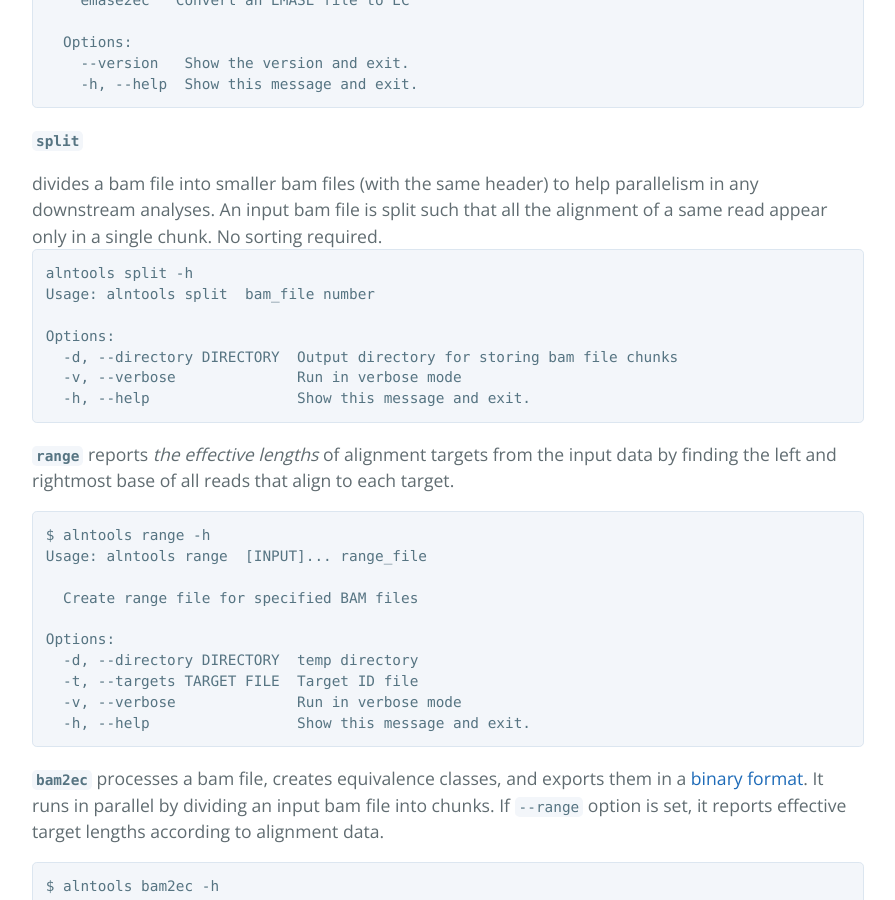
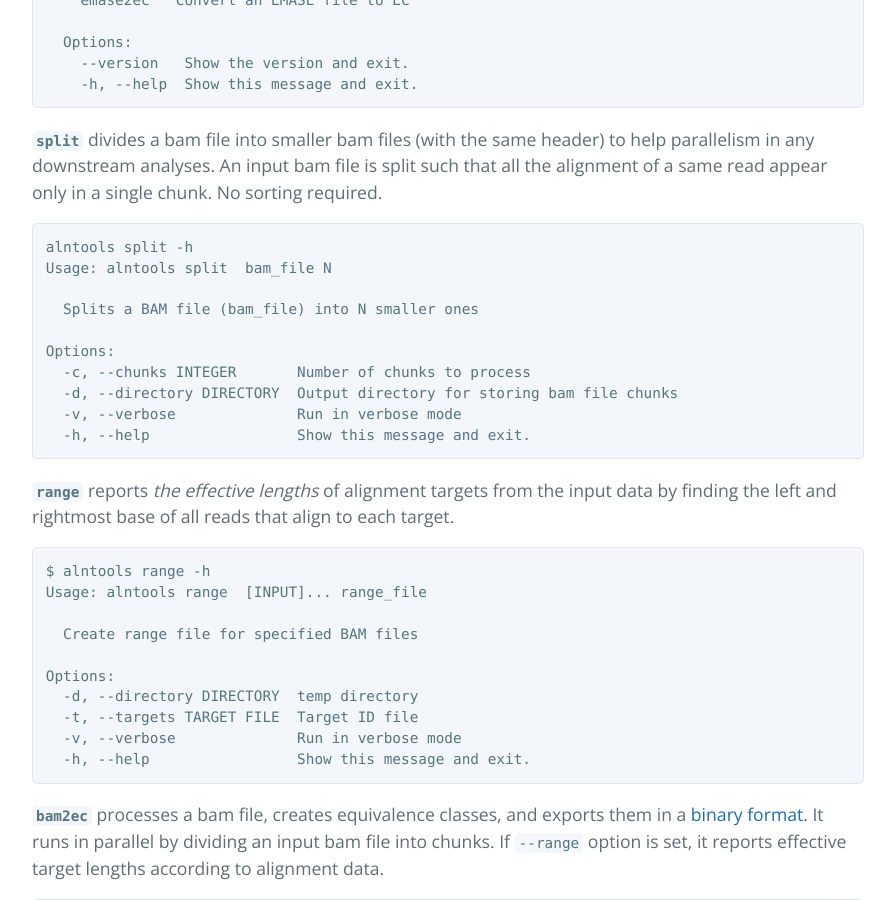
Before and after one commit to churchill-lab/alntools, a Jekyll site: the page built from index.html, in a window 1280 px wide and 900 px high, scrolled down 1473 px. Shown: the whole window, without its empty margins (192-1087 px from the left). Built offline with Jekyll 4.4.1, drawn with Linux system fonts in a browser that asks for light colours; the list of posts is cut into pages by our own code.

Commit message:
[kbchoi] Refined index.html

```diff
--- a/index.html
+++ b/index.html
@@ -52,12 +52,15 @@ title: {{ site.name }}
     -h, --help  Show this message and exit.</code>
 </pre>
 
-<p><code><strong>split</strong></code></p> divides a bam file into smaller bam files (with the same header) to help parallelism in any downstream analyses. An input bam file is split such that all the alignment of a same read appear only in a single chunk. No sorting required.
+<p><code><strong>split</strong></code> divides a bam file into smaller bam files (with the same header) to help parallelism in any downstream analyses. An input bam file is split such that all the alignment of a same read appear only in a single chunk. No sorting required.</p>
 
 <pre><code>alntools split -h
-Usage: alntools split <options> bam_file number
+Usage: alntools split <options> bam_file N
+
+  Splits a BAM file (bam_file) into N smaller ones
 
 Options:
+  -c, --chunks INTEGER       Number of chunks to process
   -d, --directory DIRECTORY  Output directory for storing bam file chunks
   -v, --verbose              Run in verbose mode
   -h, --help                 Show this message and exit.</code>
```
